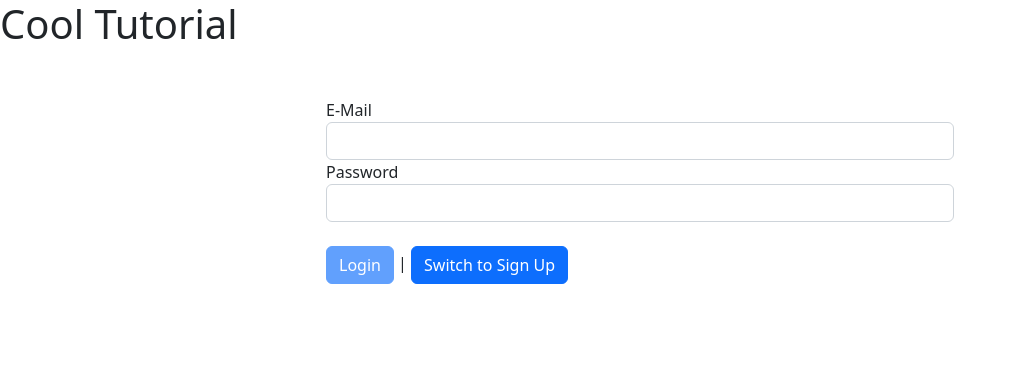
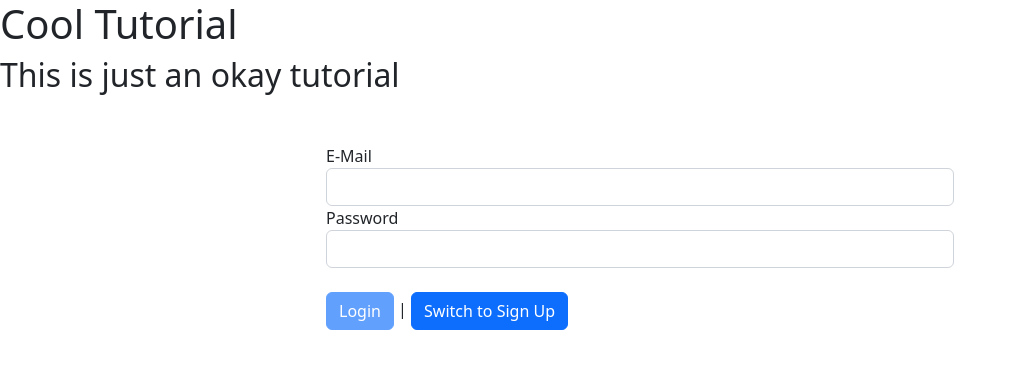
Before and after one commit to AND2181591/Authentication-Tutorial, an Angular app: page / in a window 1280 px wide. Shown: the top 368 px of the page, without its empty margins (0-1017 px from the left). Built offline with nearby package versions, Linux system fonts and the light colour scheme.

Commit message:
Added an okay header

```diff
--- a/src/app/app.component.html
+++ b/src/app/app.component.html
@@ -1,3 +1,4 @@
 <h1>Cool Tutorial</h1>
+<h2>This is just an okay tutorial</h2>
 
 <app-auth></app-auth>
```
